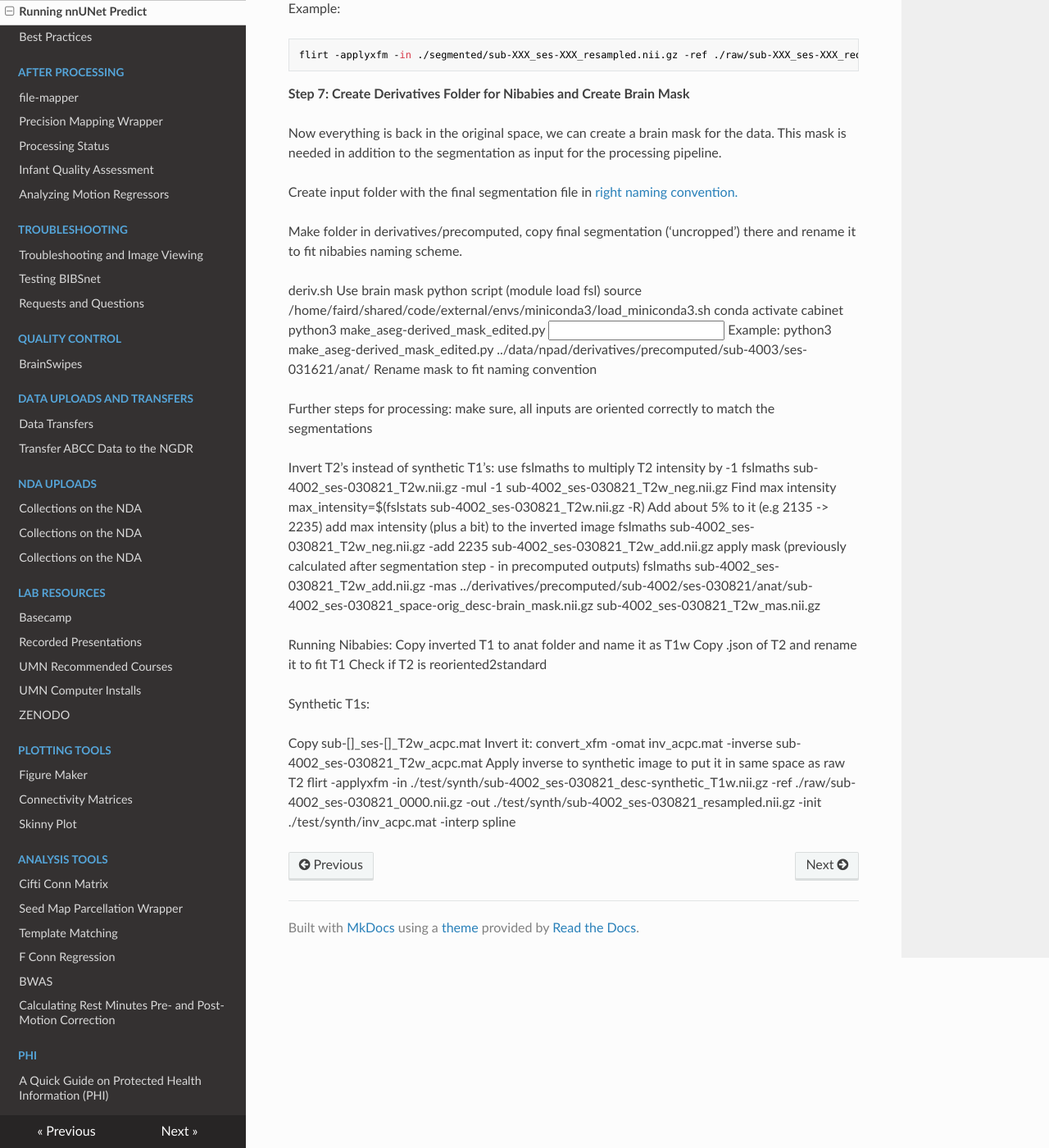
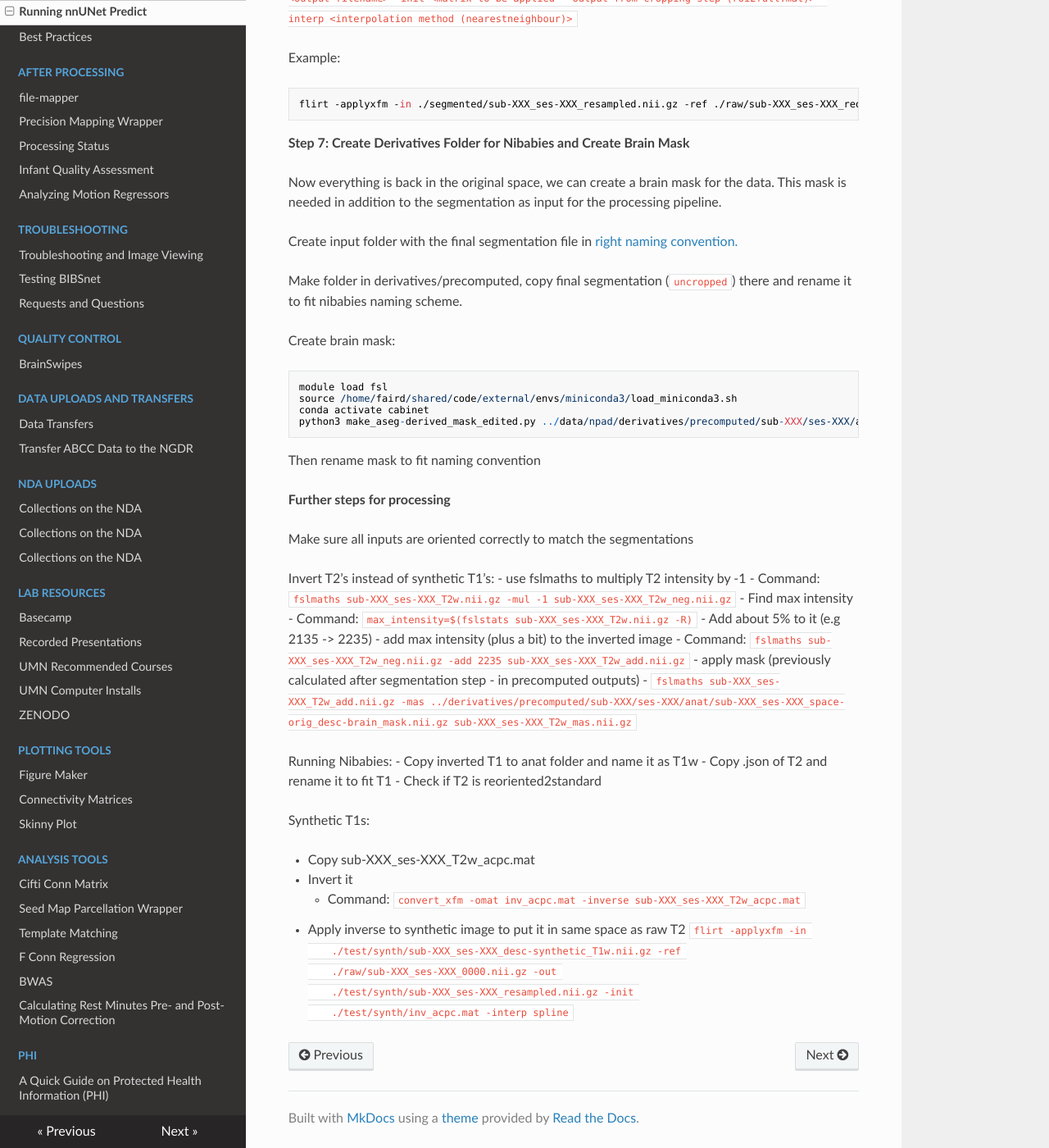
Before and after one commit to DCAN-Labs/cdni-brain, an MkDocs documentation site: the page built from docs/nnunet.md, in a window 1280 px wide and 1400 px high, scrolled down 2979 px. Shown: the whole window at 82% size. Built offline with MkDocs 1.6.1, drawn with Linux system fonts in a browser that asks for light colours; nearby versions of some CDN libraries; some of the changed text lies outside the part shown.

Commit message:
fixed formatting

````diff
--- a/docs/nnunet.md
+++ b/docs/nnunet.md
@@ -8,7 +8,7 @@ First you'll need to create the appropriate folder structure: `data/sub-XXX/ses-
 
 Then copy over the T1 and/or T2 image to the `raw` folder: `cp <filename> path/to/raw/`
 
-Rename the image ending to 0000.nii.gz and 0001.nii.gz for the T1 and T2 image respectively: `mv <sub-123_ses-456_T1w.nii.gz> <sub-123_ses-456_0000.nii.gz>`
+Rename the image ending to 0000.nii.gz and 0001.nii.gz for the T1 and T2 image respectively: `mv <sub-XXX_ses-XXX_T1w.nii.gz> <sub-XXX_ses-XXX_0000.nii.gz>`
 
 - If you only have a T2 image, rename the file to 0000.nii.gz instead of 0001.nii.gz
 
@@ -36,7 +36,9 @@ fslreorient2std sub-XXX_ses-XXX_0000.nii.gz sub-XXX_ses-XXX_reoriented_0000.nii.
 To crop the image run `robustfov -i <input_file> -m <output_matrix> -b <brain size - default 120> -r <output_filename>`
 
 Example:
-`robustfov -i sub-XXX_ses-XXX_reoriented_0000.nii.gz -m ../cropped/roi2full.mat -b 120 -r ../cropped/sub-XXX_ses-XXX_cropped_0000.nii.gz`
+```
+robustfov -i sub-XXX_ses-XXX_reoriented_0000.nii.gz -m ../cropped/roi2full.mat -b 120 -r ../cropped/sub-XXX_ses-XXX_cropped_0000.nii.gz
+```
 
 **Step 3: Resize Image**
 
@@ -45,7 +47,9 @@ Move into the code folder and [load the labwide miniconda environment](miniconda
 To resize the image run: `python3 resize_images.py <input_folder> <output_folder_filename>`
 
 Example:
-`python3 resize_images.py ../data/sub-XXX/ses-XXX/cropped/ ../data/sub-XXX/ses-XXX/resized/sub-XXX_ses-XXX_resized_0000.nii.gz`
+```
+python3 resize_images.py ../data/sub-XXX/ses-XXX/cropped/ ../data/sub-XXX/ses-XXX/resized/sub-XXX_ses-XXX_resized_0000.nii.gz
+```
 
 **Step 4: Prepare and Run sbatch Script**
 
@@ -70,7 +74,11 @@ Follow these steps to create a LR mask:
 
 - The main command is `./LR_mask_registration.sh <resized_inpud> <template image> <template mask>`
 
-    - An example command: `./LR_mask_registration.sh ../data/sub-XXX/ses-XXX/resized/sub-XXX_ses-XXX_resized_0000.nii.gz ./masks/1mo_T2w_acpc_dc_restore.nii.gz ./masks/1mo_template_LRmask.nii.gz`
+    - An example command:
+    ```
+    ./LR_mask_registration.sh ../data/sub-XXX/ses-XXX/resized/sub-XXX_ses-XXX_resized_0000.nii.gz
+    ./masks/1mo_T2w_acpc_dc_restore.nii.gz ./masks/1mo_template_LRmask.nii.gz
+    ```
 
 - Run the sbatch script from the code directory: `sbatch run_script_mask.sh`
 
@@ -130,44 +138,49 @@ This mask is needed in addition to the segmentation as input for the processing
 
 Create input folder with the final segmentation file in [right naming convention.](https://nibabies.readthedocs.io/en/latest/faqs.html?highlight=derivatives#leveraging-precomputed-results)
 
-Make folder in derivatives/precomputed, copy final segmentation (‘uncropped’) there and rename it to fit nibabies naming scheme.
+Make folder in derivatives/precomputed, copy final segmentation (`uncropped`) there and rename it to fit nibabies naming scheme.
 
-deriv.sh
-Use brain mask python script (module load fsl)
+Create brain mask:
+```
+module load fsl
 source /home/faird/shared/code/external/envs/miniconda3/load_miniconda3.sh
 conda activate cabinet
-python3 make_aseg-derived_mask_edited.py <input folder>
-Example: python3 make_aseg-derived_mask_edited.py ../data/npad/derivatives/precomputed/sub-4003/ses-031621/anat/
-Rename mask to fit naming convention
+python3 make_aseg-derived_mask_edited.py ../data/npad/derivatives/precomputed/sub-XXX/ses-XXX/anat/
+```
+
+Then rename mask to fit naming convention
 
 
-Further steps for processing: make sure, all inputs are oriented correctly to match the segmentations
+**Further steps for processing**
 
+Make sure all inputs are oriented correctly to match the segmentations
 
 Invert T2’s instead of synthetic T1’s:
-use fslmaths to multiply T2 intensity by -1
-fslmaths sub-4002_ses-030821_T2w.nii.gz -mul -1 sub-4002_ses-030821_T2w_neg.nii.gz
-Find max intensity
-max_intensity=$(fslstats sub-4002_ses-030821_T2w.nii.gz -R)
-Add about 5% to it (e.g 2135 -> 2235)
-add max intensity (plus a bit) to the inverted image
-fslmaths sub-4002_ses-030821_T2w_neg.nii.gz -add 2235 sub-4002_ses-030821_T2w_add.nii.gz
-apply mask (previously calculated after segmentation step - in precomputed outputs)
-fslmaths sub-4002_ses-030821_T2w_add.nii.gz -mas ../derivatives/precomputed/sub-4002/ses-030821/anat/sub-4002_ses-030821_space-orig_desc-brain_mask.nii.gz sub-4002_ses-030821_T2w_mas.nii.gz
+- use fslmaths to multiply T2 intensity by -1
+    - Command: `fslmaths sub-XXX_ses-XXX_T2w.nii.gz -mul -1 sub-XXX_ses-XXX_T2w_neg.nii.gz`
+- Find max intensity
+    - Command: `max_intensity=$(fslstats sub-XXX_ses-XXX_T2w.nii.gz -R)`
+    - Add about 5% to it (e.g 2135 -> 2235)
+- add max intensity (plus a bit) to the inverted image
+    - Command: `fslmaths sub-XXX_ses-XXX_T2w_neg.nii.gz -add 2235 sub-XXX_ses-XXX_T2w_add.nii.gz`
+- apply mask (previously calculated after segmentation step - in precomputed outputs)
+    - `fslmaths sub-XXX_ses-XXX_T2w_add.nii.gz -mas ../derivatives/precomputed/sub-XXX/ses-XXX/anat/sub-XXX_ses-XXX_space-orig_desc-brain_mask.nii.gz sub-XXX_ses-XXX_T2w_mas.nii.gz`
 
 Running Nibabies:
-Copy inverted T1 to anat folder and name it as T1w
-Copy .json of T2 and rename it to fit T1
-Check if T2 is reoriented2standard
-
-
-
-
+- Copy inverted T1 to anat folder and name it as T1w
+- Copy .json of T2 and rename it to fit T1
+- Check if T2 is reoriented2standard
 
 Synthetic T1s:
 
-Copy sub-[]_ses-[]_T2w_acpc.mat
-Invert it:
-convert_xfm -omat inv_acpc.mat -inverse sub-4002_ses-030821_T2w_acpc.mat
-Apply inverse to synthetic image to put it in same space as raw T2
-flirt -applyxfm -in ./test/synth/sub-4002_ses-030821_desc-synthetic_T1w.nii.gz -ref ./raw/sub-4002_ses-030821_0000.nii.gz -out ./test/synth/sub-4002_ses-030821_resampled.nii.gz -init ./test/synth/inv_acpc.mat -interp spline
+- Copy sub-XXX_ses-XXX_T2w_acpc.mat
+- Invert it
+    - Command: `convert_xfm -omat inv_acpc.mat -inverse sub-XXX_ses-XXX_T2w_acpc.mat`
+- Apply inverse to synthetic image to put it in same space as raw T2
+    ```
+    flirt -applyxfm -in
+    ./test/synth/sub-XXX_ses-XXX_desc-synthetic_T1w.nii.gz -ref
+    ./raw/sub-XXX_ses-XXX_0000.nii.gz -out
+    ./test/synth/sub-XXX_ses-XXX_resampled.nii.gz -init
+    ./test/synth/inv_acpc.mat -interp spline
+    ```
````
